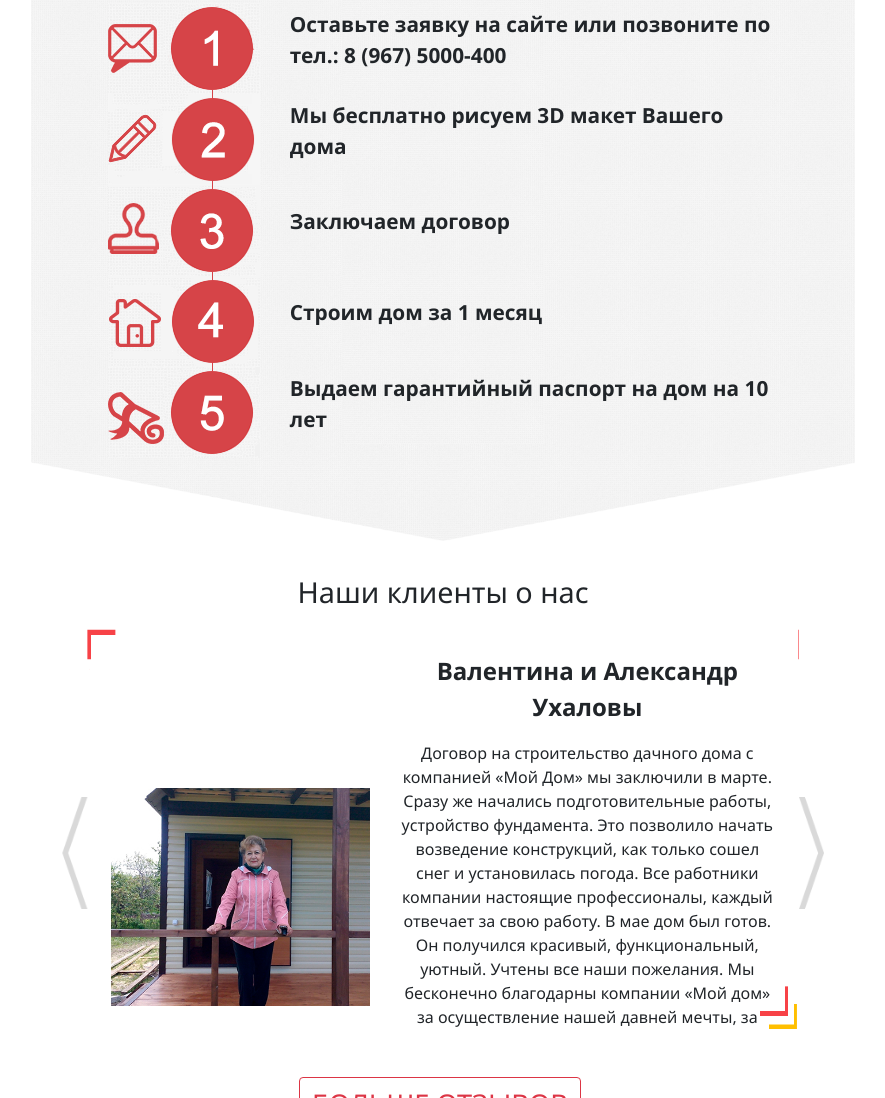
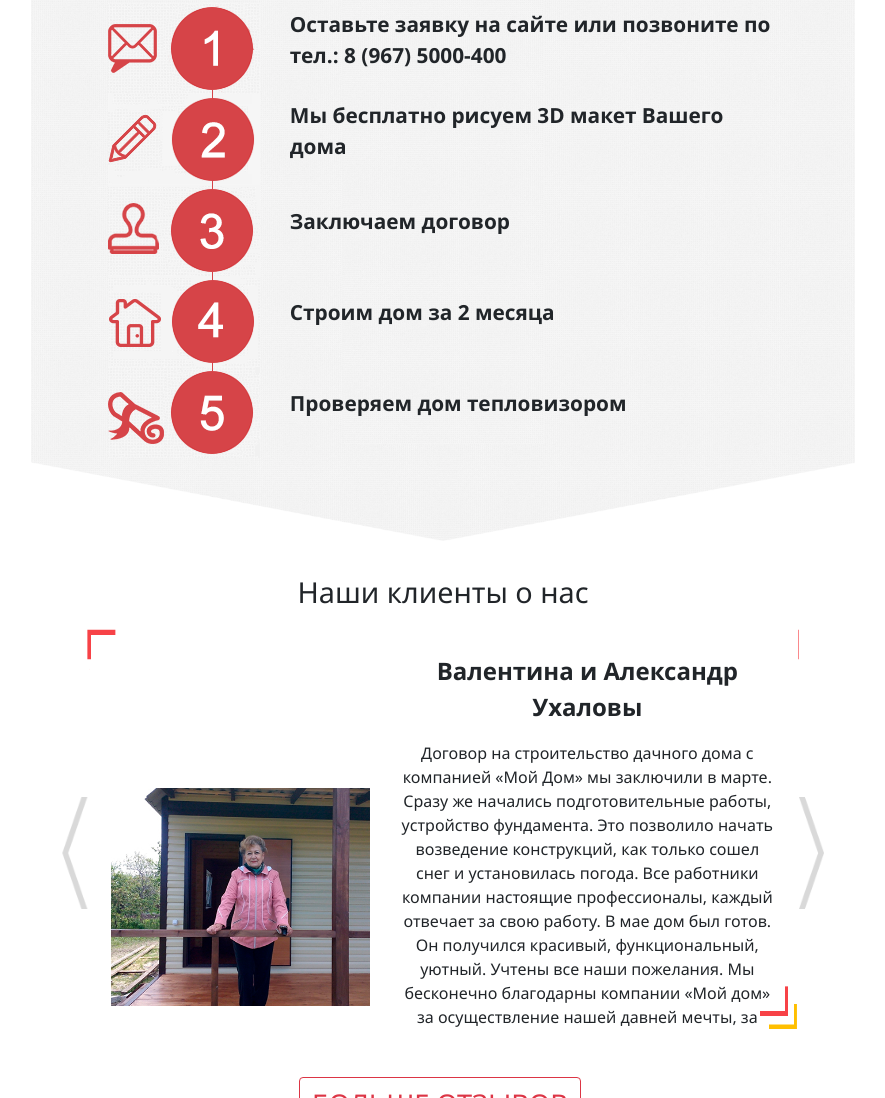
Before and after one commit to aimlyaa/Myhome64, a plain HTML site: page index.html in a window 1280 px wide. Shown: the part 6478-7576 px from the top of the page, without its empty margins (197-1082 px from the left). Drawn offline with Linux system fonts and the light colour scheme.

Commit message:
rew5 fixes

```diff
--- a/index.html
+++ b/index.html
@@ -529,7 +529,7 @@
                             <img src="static/media/4.png">
                         </div>
                         <div class="col-9 col-md-8 h-100 d-flex align-items-start align-items-md-center">
-                            <p class="w-100 text-center text-md-left" style="font-size: 1.3rem;"><b>Строим дом за 1 месяц</b></p>
+                            <p class="w-100 text-center text-md-left" style="font-size: 1.3rem;"><b>Строим дом за 2 месяца</b></p>
                         </div>
                     </div>
                     <div class="row w-100 pb-md-5 mb-md-5 pr-sm-5">
@@ -540,7 +540,7 @@
                             <img src="static/media/5.png">
                         </div>
                         <div class="col-9 col-md-8 h-100 d-flex align-items-start align-items-md-center">
-                            <p class="w-100 text-center text-md-left" style="font-size: 1.3rem;"><b>Выдаем гарантийный паспорт на дом на 10 лет</b></p>
+                            <p class="w-100 text-center text-md-left" style="font-size: 1.3rem;"><b>Проверяем дом тепловизором</b></p>
                         </div>
                     </div>
                 </div>
```
